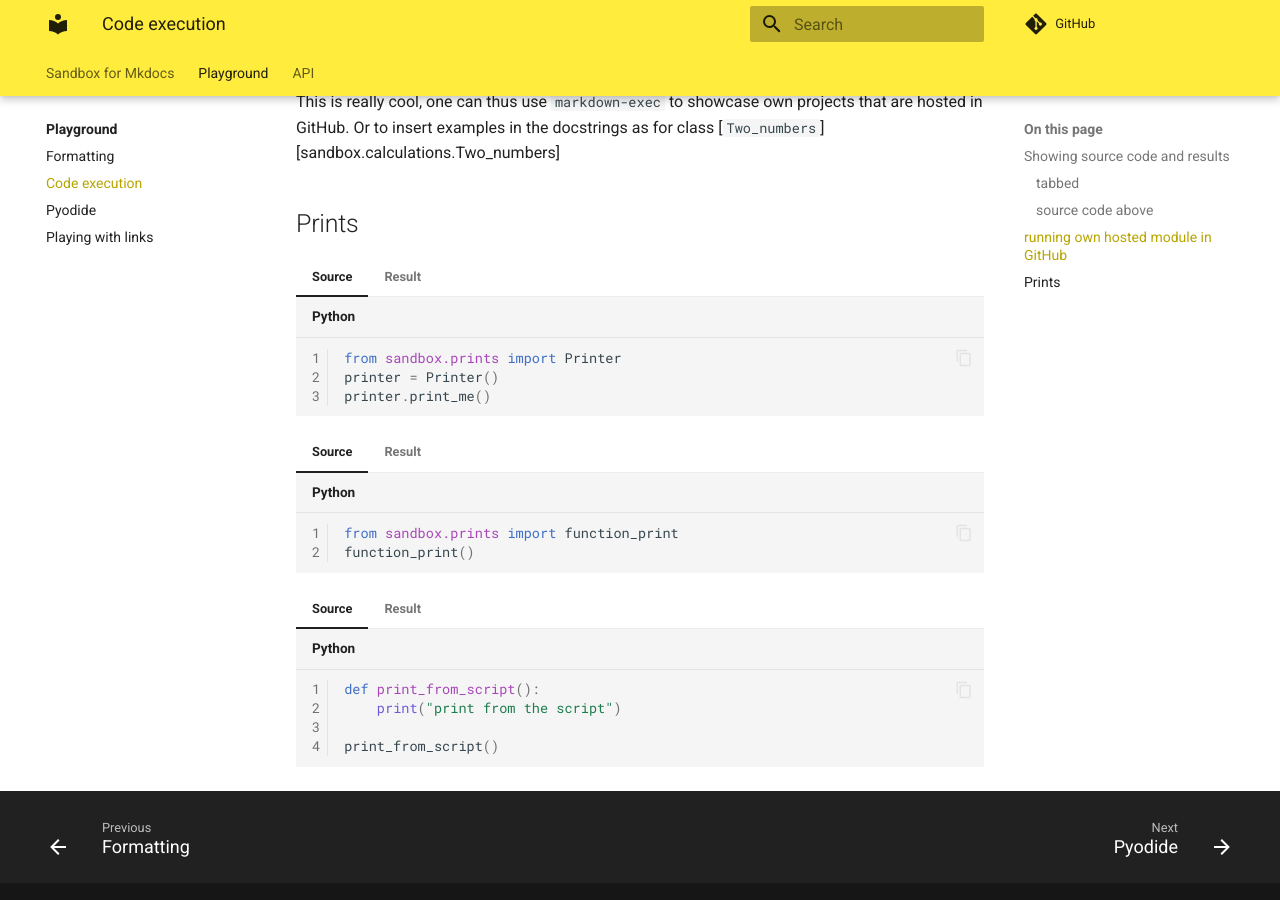
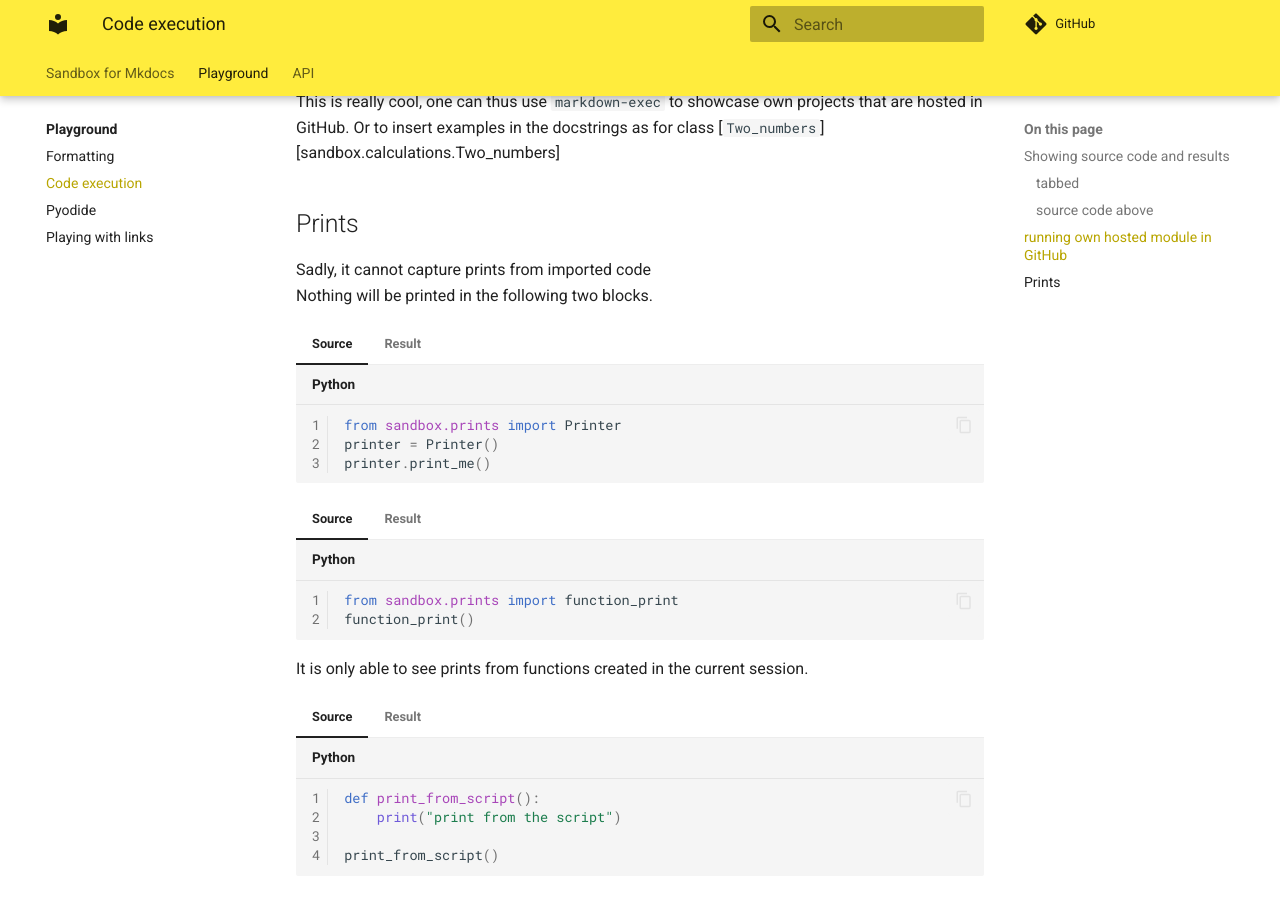
Before and after one commit to lennon-c/SandBox_Mkdocs, an MkDocs documentation site: the page built from docs/Playground/code execution.md, in a window 1280 px wide and 900 px high, scrolled down 2323 px. Built offline with MkDocs 1.6.1 and Material for MkDocs 9.7.7, drawn with Linux system fonts in a browser that asks for light colours; comment, search, counter and statistics services are not loaded; some of the changed text lies outside the part shown.

Commit message:
Understanding problem with prints from imported modules.

````diff
--- a/docs/Playground/code execution.md
+++ b/docs/Playground/code execution.md
@@ -80,6 +80,9 @@ This is really cool, one can thus use `markdown-exec` to showcase own projects t
 
 ## Prints
 
+Sadly, it cannot capture prints from imported code
+Nothing will be printed in the following two blocks.
+
 ```python exec="true" source="tabbed-left" result="pycon"
 from sandbox.prints import Printer
 printer = Printer()
@@ -91,6 +94,8 @@ from sandbox.prints import function_print
 function_print()
 ```
 
+It is only able to see prints from functions created in the current session.
+
 ```python exec="1" source="tabbed-left" result="pycon"
 def print_from_script():
     print("print from the script")
--- a/mkdocs.yml
+++ b/mkdocs.yml
@@ -36,6 +36,7 @@ nav:
   - API/index.md
   - API/calculations.md
   - API/sandbox.md
+  - API/prints.md
 
 
 
````
Also changed, not shown: docs/API/prints.md (added, +1 -0 lines), docs/README.md (+2 -1 lines).
